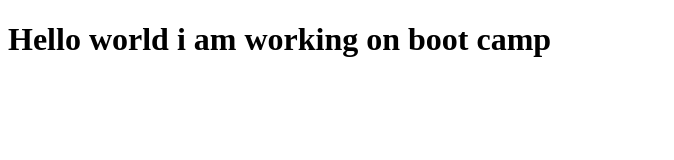
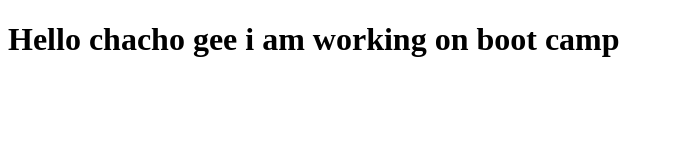
Before and after one commit to usmanbhatti1947/boot-camp, a plain HTML site: page index.html in a window 1280 px wide. Shown: the whole page, without its empty margins (0-674 px from the left). Drawn offline with Linux system fonts and the light colour scheme.

Commit message:
add chaho

```diff
--- a/index.html
+++ b/index.html
@@ -6,8 +6,6 @@
     <title>Document</title>
 </head>
 <body>
-    <h1>Hello world
-        i am working on boot camp
-    </h1>
+    <h1>Hello chacho gee i am working on boot camp</h1>
 </body>
 </html>
```
